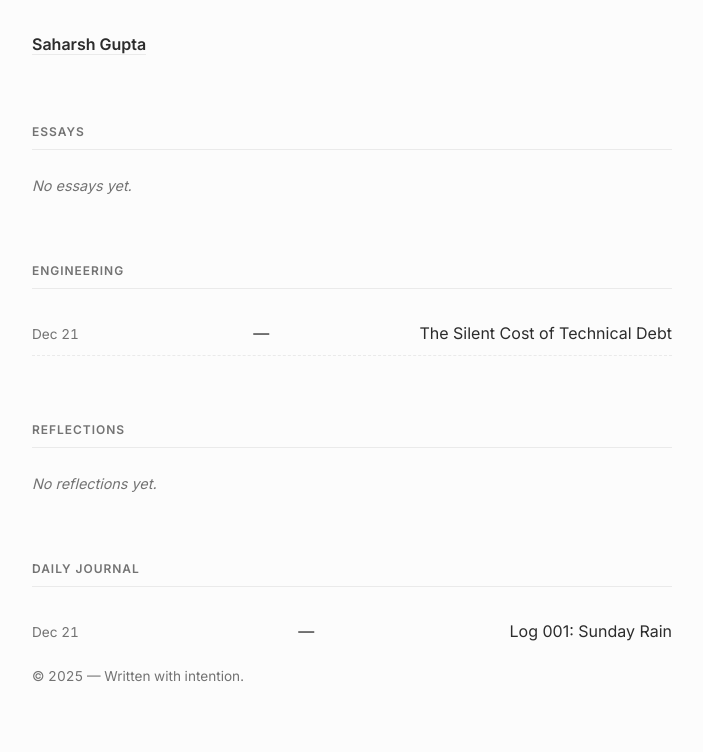
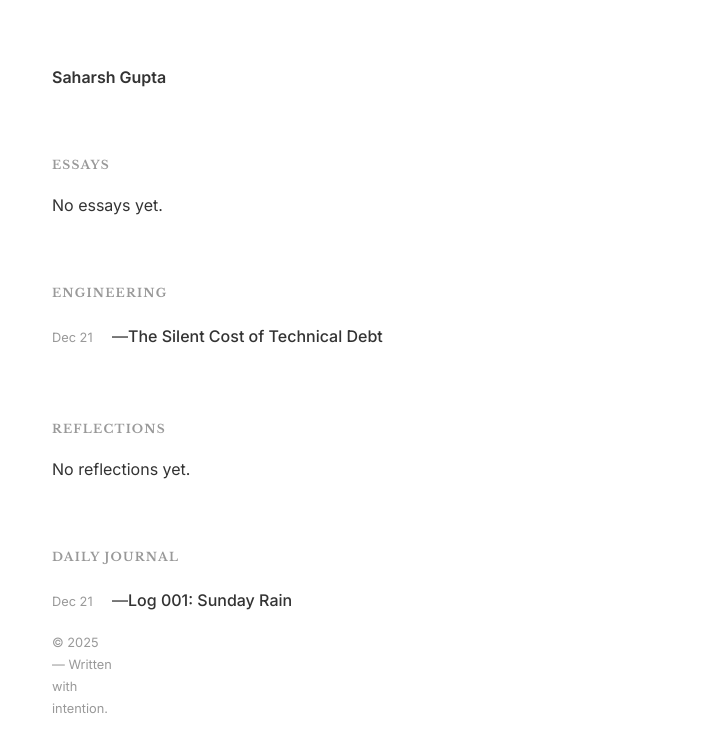
Before and after one commit to saharshg29/saharshg29.github.io, a Jekyll site: the page built from index.html, in a window 1280 px wide. Shown: the top 752 px of the page, without its empty margins (288-991 px from the left). Built offline with Jekyll 4.4.1, drawn with Linux system fonts in a browser that asks for light colours.

Commit message:
feat: Introduce new content structure, add README and author guide, and refine global styling.

```diff
--- a/_config.yml
+++ b/_config.yml
@@ -8,6 +8,8 @@
   - jekyll-seo-tag
 
 permalink: /:collection/:title/
+
+collections_dir: content
 
 collections:
   essays:
--- a/assets/css/style.css
+++ b/assets/css/style.css
@@ -2,33 +2,29 @@
 @import url('https://fonts.googleapis.com/css2?family=Libre+Baskerville:ital,wght@0,400;0,700;1,400&family=Inter:wght@400;500;600&display=swap');
 
 :root {
-    --bg: #fcfcfc;
-    --text: #2c2c2c;
-    --text-light: #737373;
-    --accent: #111;
-    --border: #eaeaea;
-    --width: 640px;
-    /* Tighter width for better reading experience */
+    --bg: #fff;
+    --text: #333;
+    --text-meta: #999;
+    --accent: #000;
+    --width: 600px;
 }
 
 @media (prefers-color-scheme: dark) {
     :root {
         --bg: #111;
-        --text: #e1e1e1;
-        --text-light: #888;
+        --text: #eee;
+        --text-meta: #666;
         --accent: #fff;
-        --border: #333;
     }
 }
 
 body {
     background: var(--bg);
     color: var(--text);
-    font-family: 'Inter', -apple-system, BlinkMacSystemFont, "Segoe UI", Roboto, Helvetica, Arial, sans-serif;
-    line-height: 1.6;
+    font-family: 'Inter', sans-serif;
+    line-height: 1.7;
     margin: 0;
-    padding: 2rem 1rem;
-    -webkit-font-smoothing: antialiased;
+    padding: 4rem 2rem;
     font-size: 16px;
 }
 
@@ -47,100 +43,92 @@
     font-family: 'Libre Baskerville', serif;
     font-weight: 700;
     color: var(--accent);
-    margin-top: 3rem;
-    margin-bottom: 1rem;
+    margin-top: 4rem;
+    margin-bottom: 1.5rem;
 }
 
 h1 {
-    font-size: 2.2rem;
-    letter-spacing: -0.02em;
+    font-size: 2rem;
+    letter-spacing: -0.01em;
+    margin-top: 0;
 }
 
 h2 {
-    font-size: 1.5rem;
+    font-size: 1.25rem;
+    margin-top: 3rem;
 }
 
 /* Links */
 a {
     color: var(--text);
     text-decoration: none;
-    border-bottom: 1px solid var(--border);
-    transition: all 0.2s ease;
+    border-bottom: 1px solid transparent;
+    /* Hidden by default */
+    transition: border-color 0.2s;
 }
 
 a:hover {
-    color: var(--accent);
     border-bottom-color: var(--accent);
 }
 
-/* Layout Utilities */
+/* Post List (Minimal) */
 .post-item {
     display: flex;
-    justify-content: space-between;
     align-items: baseline;
-    padding: 0.5rem 0;
-    border-bottom: 1px dashed var(--border);
-}
-
-.post-item:last-child {
-    border-bottom: none;
+    padding: 0.25rem 0;
+    margin-bottom: 0.25rem;
 }
 
 .post-meta {
     font-family: 'Inter', sans-serif;
-    font-size: 0.85rem;
-    color: var(--text-light);
-    font-feature-settings: "tnum";
+    font-size: 0.8rem;
+    color: var(--text-meta);
+    width: 60px;
+    /* Fixed width for alignment */
     flex-shrink: 0;
-    margin-right: 1.5rem;
 }
 
 .post-item a {
-    border-bottom: none;
-}
-
-.post-item a:hover {
-    text-decoration: underline;
-    text-decoration-thickness: 1px;
-    text-underline-offset: 2px;
+    font-weight: 500;
 }
 
 .section-title {
+    font-size: 0.75rem;
     text-transform: uppercase;
-    letter-spacing: 0.08em;
-    font-size: 0.75rem;
-    color: var(--text-light);
-    border-bottom: 1px solid var(--border);
-    padding-bottom: 0.5rem;
+    letter-spacing: 0.1em;
+    color: var(--text-meta);
     margin-top: 4rem;
-    margin-bottom: 1.5rem;
-    font-family: 'Inter', sans-serif;
+    margin-bottom: 1rem;
     font-weight: 600;
-}
-
-.empty-state {
-    color: var(--text-light);
-    font-style: italic;
-    font-size: 0.9rem;
+    border: none;
+    padding: 0;
 }
 
 article {
     margin-bottom: 6rem;
 }
 
+/* Post Content */
 article p {
     margin-bottom: 1.5rem;
-    font-size: 1.05rem;
 }
 
-/* Code Blocks */
+article h2 {
+    margin-top: 2.5rem;
+    font-size: 1.4rem;
+}
+
 pre {
-    background: var(--bg);
-    border: 1px solid var(--border);
+    background: #f4f4f4;
     padding: 1rem;
     overflow-x: auto;
-    border-radius: 6px;
+    border-radius: 4px;
     font-size: 0.85rem;
-    font-family: 'Menlo', 'Monaco', 'Courier New', monospace;
-    line-height: 1.5;
+    font-family: monospace;
 }
+
+@media (prefers-color-scheme: dark) {
+    pre {
+        background: #222;
+    }
+}
```
Also changed, not shown: AUTHOR_GUIDE.md (added, +37 -0 lines), README.md (added), content/_engineering/2025-12-21-complexity.md (renamed from _engineering/2025-12-21-complexity.md), content/_journals/2025-12-21-log-001.md (renamed from _journals/2025-12-21-log-001.md), 3 other files.
